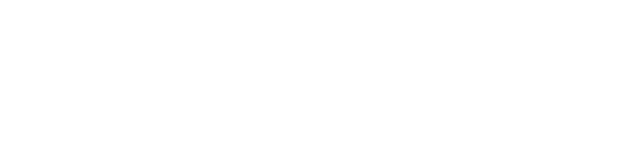
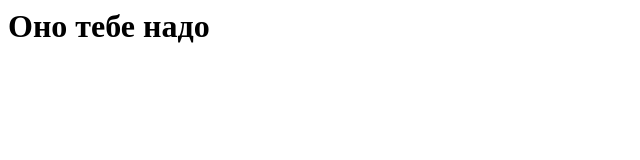
Before and after one commit to Litemoon-yandex/first-project, a plain HTML site: page index.html in a window 1280 px wide. Shown: the whole page, without its empty margins (0-640 px from the left). Drawn offline with Linux system fonts and the light colour scheme.

Commit message:
Мой третий коммит

```diff
--- a/index.html
+++ b/index.html
@@ -1 +1 @@
-<header></header>
+<header> <h1>Оно тебе надо</h1></header>
```
